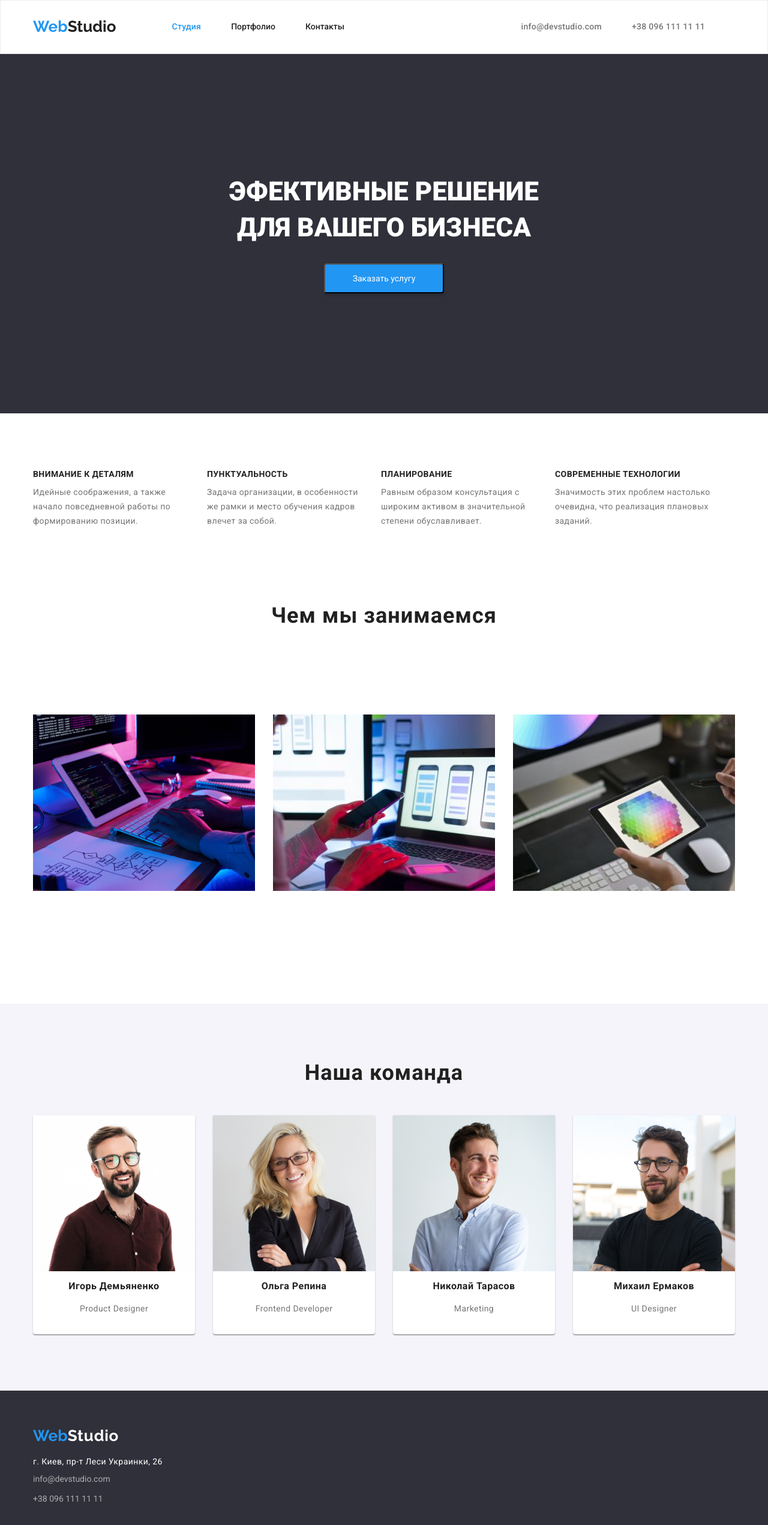
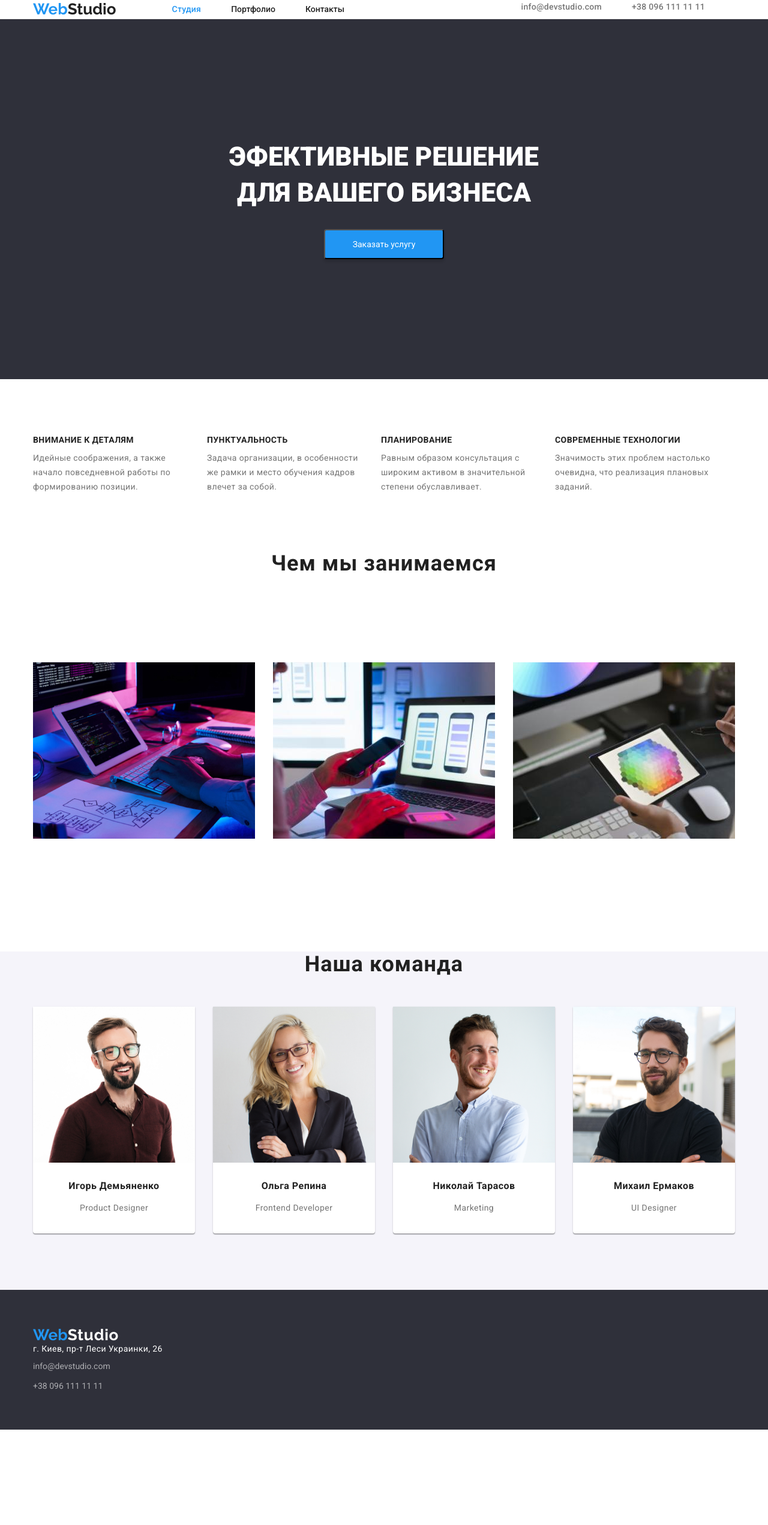
Before and after one commit to Iryna-Grabovska/goit-markup-hw-03, a plain HTML site: page index.html in a window 1280 px wide. Shown: the whole page at 60% size. After the commit the page ends 2383 px from the top, so only its background shows below. Drawn offline with nearby package versions, Linux system fonts and the light colour scheme.

Commit message:
работа над ошибками

```diff
--- a/css/style.css
+++ b/css/style.css
@@ -55,7 +55,7 @@ p {
 }
 .header {
   margin-left: 0;
-  border: 1px solid #ececec;
+  border-bottom: 1px solid #ececec;
 }
 .main-nav {
   display: flex;
@@ -121,10 +121,7 @@ p {
   margin-left: auto;
 }
 .auts-list-item:not(last child) {
-  padding-top: 32px;
-  padding-bottom: 32px;
   margin-right: 50px;
-  margin-left: auto;
 }
 .contakts-mail {
   font-weight: 500;
@@ -200,12 +197,12 @@ p {
   line-height: 1.14;
   letter-spacing: 0.03em;
   color: var(--main-text-cl);
+  margin-top: 0px;
 }
 .desc {
   line-height: 1.71;
   letter-spacing: 0.03em;
   color: var(--pargf-cl);
-  padding-bottom: 30px;
 }
 .our-work {
   background: var(--text-white);
@@ -230,7 +227,6 @@ p {
 }
 .our-team {
   background-color: #f5f4fa;
-  padding-top: 94px;
   padding-bottom: 94px;
 }
 .team-list {
@@ -247,12 +243,17 @@ p {
   border-radius: 0px 0px 4px 4px;
   width: 270px;
 }
+.our-team-content {
+  padding: 30px;
+}
 .footer {
   padding-top: 60px;
   padding-bottom: 60px;
   background-color: var(--dark-bg);
   color: var(--text-white);
   text-decoration: none;
+  padding-left: 0;
+  padding-right: 0;
 }
 .footer .footer-address:hover,
 .footer .footer-address:focus {
@@ -295,6 +296,7 @@ p {
   letter-spacing: 0.03em;
   color: rgba(255, 255, 255, 0.6);
   text-decoration: none;
+  padding: ;
 }
 .footer-contakts {
   color: rgba(255, 255, 255, 0.6);
@@ -306,8 +308,8 @@ p {
   margin-bottom: 9px;
 }
 .post {
-  margin-top: 20px;
-  display: block;
+  margin-left: 0;
+  margin-right: 0;
 }
 .footer-contakts-item {
   padding-left: 0px;
@@ -371,11 +373,9 @@ p {
   background: #f5f4fa;
   cursor: pointer;
   display: inline-block;
-  width: 145px;
-  height: 38px;
   border-radius: 4px;
+  border-style: none;
   padding: 6px 22px;
-  border-style: none;
 }
 .card-set {
   flex-basis: calc(100% / 3 -20px);
@@ -386,7 +386,6 @@ p {
   margin-right: 0;
 }
 .card-list-content {
-  border-bottom: 1px solid #eeeeee;
   width: 370px;
 }
 .card-set {
@@ -413,6 +412,7 @@ p {
 }
 .card-content {
   padding: 20px 24px;
+  border: 1px solid #eeeeee;
 }
 .our-projects-name {
   font-weight: bold;
--- a/index.html
+++ b/index.html
@@ -119,14 +119,14 @@
         </section>
     </main>
     <footer class="footer">
-        <div class="container footer-post">
-            <a class="logo" href="./index.html">Web<span class="logo-studio-footer">Studio</span></a>
+        <div class="container">
             <div class="post">
-                    <address class="footer-address">г. Киев, пр-т Леси Украинки, 26</address>
-                    <ul class="footer-contakts-item">
-                        <li class="footer-contakts-title"><a class="footer-contakts" href="info@devstudio.com">info@devstudio.com</a></li>
-                        <li class="footer-contakts-title"><a class="footer-contakts" href="+380961111111">+38 096 111 11 11</a></li>
-                    </ul>
+                <a class="logo" href="./index.html">Web<span class="logo-studio-footer">Studio</span></a>
+                <address class="footer-address">г. Киев, пр-т Леси Украинки, 26</address>
+                <ul class="footer-contakts-item">
+                    <li class="footer-contakts-title"><a class="footer-contakts" href="info@devstudio.com">info@devstudio.com</a></li>
+                    <li class="footer-contakts-title"><a class="footer-contakts" href="+380961111111">+38 096 111 11 11</a></li>
+                </ul>
             </div>
         </div>
     </footer>
```
